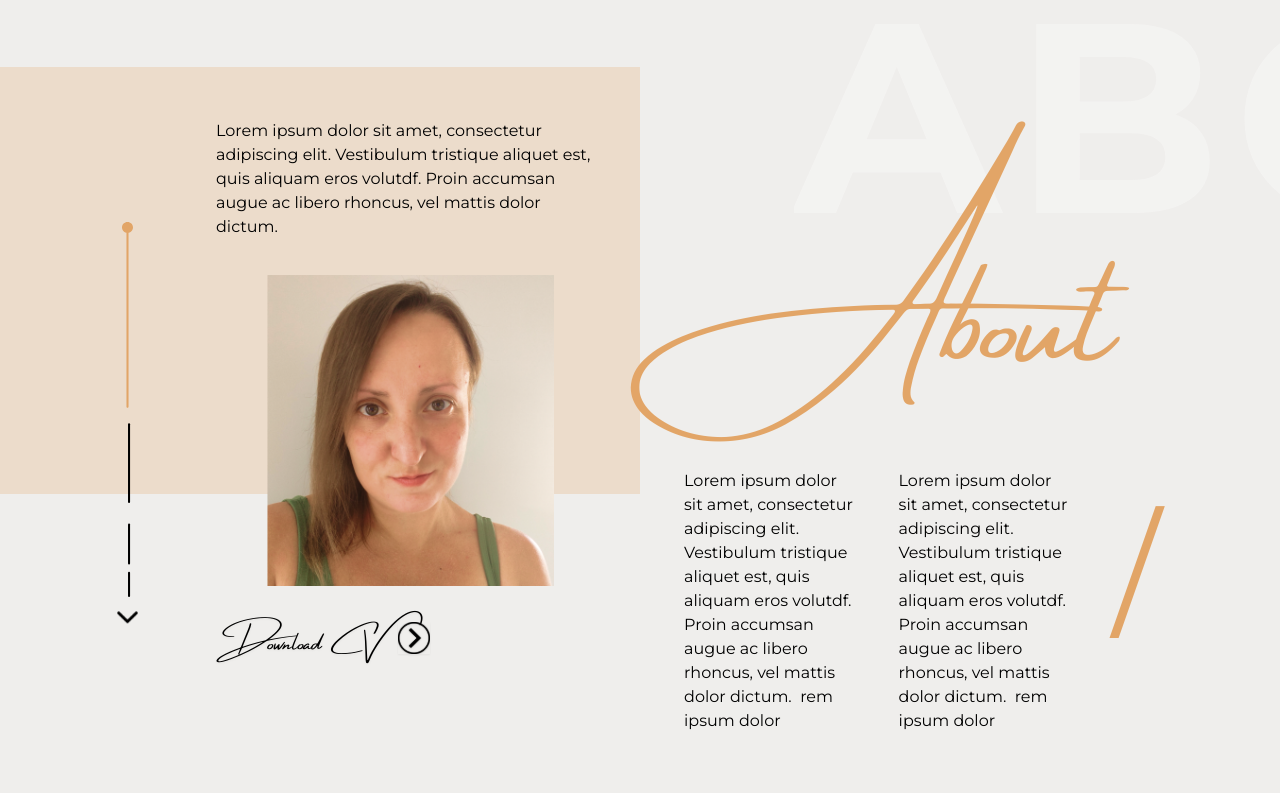
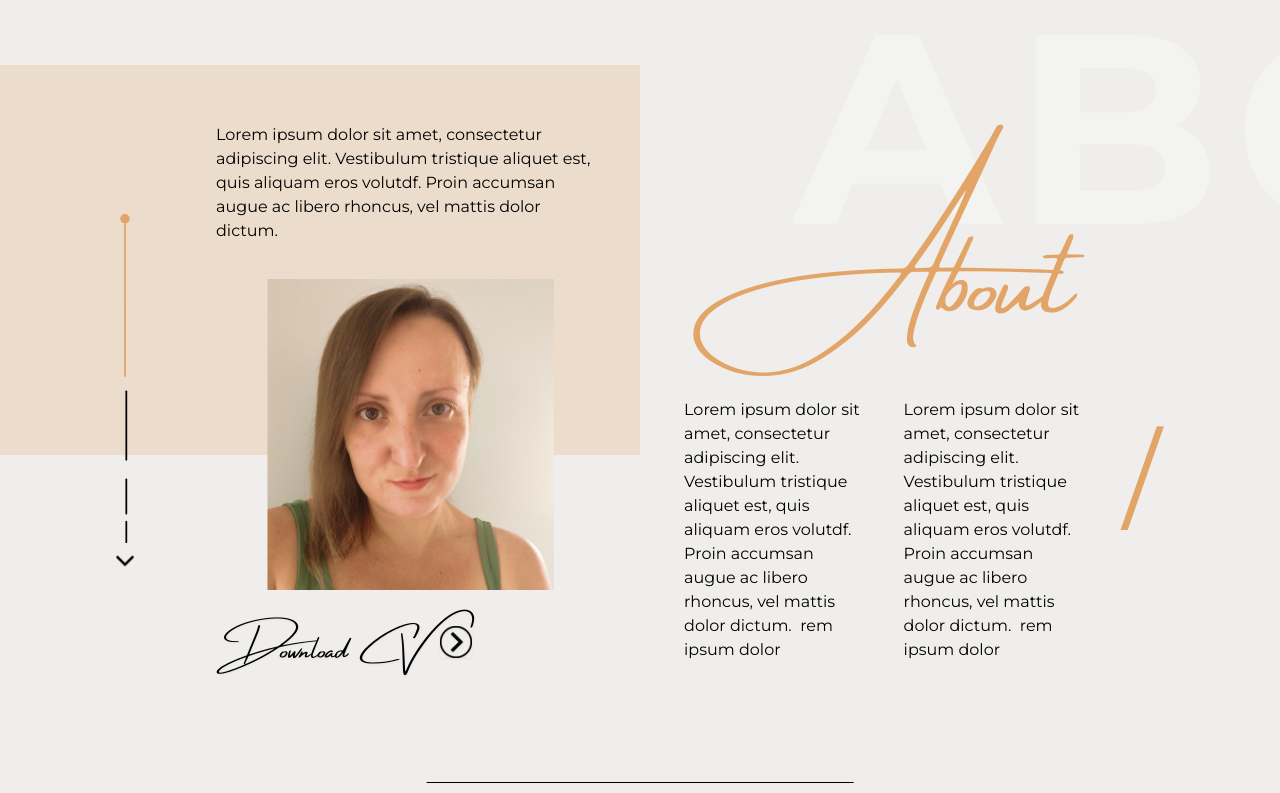
Before and after one commit to NadiiaLashtun/Portfolio-v-2.0, a React (Vite) app: page / in a window 1280 px wide. Shown: the part 707-1500 px from the top of the page. Built offline with nearby package versions, Linux system fonts and the light colour scheme.

Commit message:
Change styly for headings. Fix the path to the images

```diff
--- a/src/components/Pages/AboutPage.jsx
+++ b/src/components/Pages/AboutPage.jsx
@@ -27,9 +27,7 @@ function AboutPage() {
       </div>
 
       <div className='w-1/2'>
-        <h2 className='font-Amsterdam-four text-[140px] leading-[2.5] text-brand-color '>
-          About
-        </h2>
+        <h2 className='h2-title'>About</h2>
         <BackgroundText text='about' top='-10%' left='62%' />
         <div className='flex gap-10 text-left'>
           <p>
@@ -42,7 +40,7 @@ function AboutPage() {
             tristique aliquet est, quis aliquam eros volutdf. Proin accumsan
             augue ac libero rhoncus, vel mattis dolor dictum.  rem ipsum dolor
           </p>
-          <p className='text-brand-color text-[140px]'>/</p>
+          <p className='text-brand-color text-[110px]'>/</p>
         </div>
       </div>
     </section>
--- a/src/components/Pages/PortfolioPage.jsx
+++ b/src/components/Pages/PortfolioPage.jsx
@@ -8,12 +8,10 @@ import BackgroundSquare from "../UI/BackgroundSquare";
 function Portfolio() {
   return (
     <section className='relative pt-[120px] pb-[60px] px-[40px] overflow-x-hidden'>
-      <h3 className=' mb-20 font-Montserrat-Alternates font-bold text-4xl'>
-        Portfolio
-      </h3>
+      <h3 className='h3-title'>Portfolio</h3>
 
       <div className='relative flex flex-col items-center gap-32'>
-        <h2 className='absolute right-[1%] top-[32%] font-Amsterdam-four text-[140px] text-right text-brand-color'>
+        <h2 className='h2-title absolute right-[1%] top-[32%] text-right'>
           Portfolio <br /> <span className='font-Montserrat'>/</span>
         </h2>
         <BackgroundText text='portfolio' left='57%' top='22%' />
--- a/src/components/Pages/TeamProjectsPage.jsx
+++ b/src/components/Pages/TeamProjectsPage.jsx
@@ -9,9 +9,9 @@ function TeamProjects() {
         <BackgroundSquare width='100%' height='100%' />
       </div>
 
-      <h2 className='font-Montserrat-Alternates font-bold text-3xl mb-20'>
+      <h3 className='h3-title'>
         <span className='text-brand-color'>Design &</span> Team projects
-      </h2>
+      </h3>
       <div className='flex justify-center gap-6'>
         {TeamProjectsInfo.map((project, index) => {
           return (
--- a/src/components/UI/Button.jsx
+++ b/src/components/UI/Button.jsx
@@ -4,7 +4,7 @@ function Button({ caption, flip = false }) {
   return (
     <button
       className={`${flip ? "-scale-x-100" : ""}
-        group flex gap-4 border-0 drop-shadow-sm font-Amsterdam-four text-2xl duration-500 hover:text-brand-color`}
+        group flex gap-4 border-0 drop-shadow-sm font-Amsterdam-four text-3xl duration-500 hover:text-brand-color`}
     >
       <div className={`${flip ? "-scale-x-100" : ""}`}>{caption}</div>
       <img
--- a/src/components/UI/SocialMedia/SocialList.jsx
+++ b/src/components/UI/SocialMedia/SocialList.jsx
@@ -1,10 +1,10 @@
 import SocialItem from "./SocialItem";
 
 const SocialMedia = [
-  { name: "LinkedIn", icon: "src/assets/linkedin.svg" },
-  { name: "GitHub", icon: "src/assets/github.svg" },
-  { name: "Telegram", icon: "src/assets/telegram.svg" },
-  { name: "Facebook", icon: "src/assets/facebook.svg" },
+  { name: "LinkedIn", icon: "/src/assets/linkedin.svg" },
+  { name: "GitHub", icon: "/src/assets/github.svg" },
+  { name: "Telegram", icon: "/src/assets/telegram.svg" },
+  { name: "Facebook", icon: "/src/assets/facebook.svg" },
 ];
 
 function SocialList({ color }) {
--- a/src/components/data/TeamProjectsInfo.js
+++ b/src/components/data/TeamProjectsInfo.js
@@ -1,7 +1,7 @@
 const teamProjectsInfo = [
   {
     name: "Color Compass",
-    img: "src/assets/color-compass.jpg",
+    img: "/src/assets/color-compass.jpg",
     netlify: "https://color-compass-v49-team-16.netlify.app/",
     github: "https://github.com/chingu-voyages/v49-tier2-team-16",
     description:
@@ -9,7 +9,7 @@ const teamProjectsInfo = [
   },
   {
     name: "Dino World",
-    img: "src/assets/dino-world.jpg",
+    img: "/src/assets/dino-world.jpg",
     netlify: "https://dino-worlds.netlify.app/",
     github: "https://github.com/chingu-voyages/v48-tier1-team-02",
     description:
--- a/src/index.css
+++ b/src/index.css
@@ -45,6 +45,14 @@
     line-height: 1.5;
     background-color: #efeeec;
   }
+
+  .h2-title {
+    @apply font-Amsterdam-four text-[110px] leading-[2.5] text-brand-color;
+  }
+
+  .h3-title {
+    @apply mb-20 font-Montserrat-Alternates font-bold text-4xl;
+  }
 }
 
 * {
```
